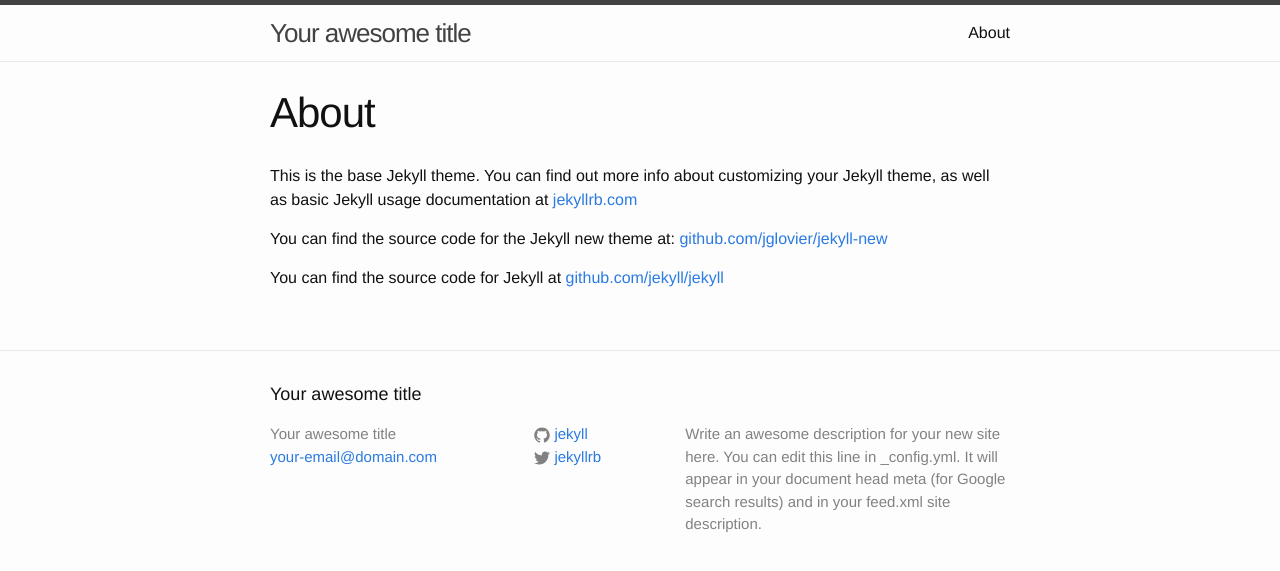
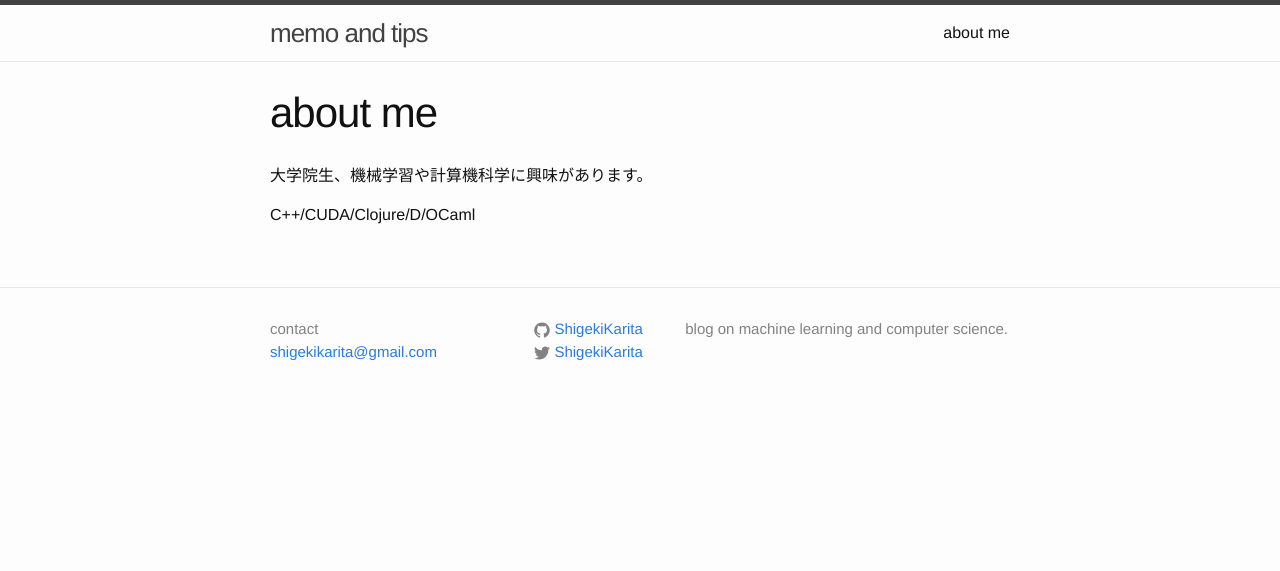
Before and after one commit to ShigekiKarita/shigekikarita.github.io, a Jekyll site: the page built from about.md, in a window 1280 px wide. Shown: the top 571 px of the page. Built offline with Jekyll 4.4.1, drawn with Linux system fonts in a browser that asks for light colours.

```diff
--- a/_config.yml
+++ b/_config.yml
@@ -1,14 +1,12 @@
 # Site settings
-title: Your awesome title
-email: your-email@domain.com
+title: memo and tips
+email: shigekikarita@gmail.com
 description: > # this means to ignore newlines until "baseurl:"
-  Write an awesome description for your new site here. You can edit this
-  line in _config.yml. It will appear in your document head meta (for
-  Google search results) and in your feed.xml site description.
+  blog on machine learning and computer science.
 baseurl: "" # the subpath of your site, e.g. /blog/
 url: "http://yourdomain.com" # the base hostname & protocol for your site
-twitter_username: jekyllrb
-github_username:  jekyll
+twitter_username: ShigekiKarita
+github_username:  ShigekiKarita
 
 # Build settings
 markdown: kramdown
--- a/_includes/footer.html
+++ b/_includes/footer.html
@@ -2,12 +2,13 @@
 
   <div class="wrapper">
 
-    <h2 class="footer-heading">{{ site.title }}</h2>
+    <!-- <h2 class="footer-heading">{{ site.title }}</h2> -->
 
     <div class="footer-col-wrapper">
       <div class="footer-col  footer-col-1">
         <ul class="contact-list">
-          <li>{{ site.title }}</li>
+          <!-- <li>{{ site.title }}</li> -->
+          <li>contact</li>
           <li><a href="mailto:{{ site.email }}">{{ site.email }}</a></li>
         </ul>
       </div>
--- a/about.md
+++ b/about.md
@@ -1,11 +1,9 @@
 ---
 layout: page
-title: About
+title: about me
 permalink: /about/
 ---
 
-This is the base Jekyll theme. You can find out more info about customizing your Jekyll theme, as well as basic Jekyll usage documentation at [jekyllrb.com](http://jekyllrb.com/)
+大学院生、機械学習や計算機科学に興味があります。
 
-You can find the source code for the Jekyll new theme at: [github.com/jglovier/jekyll-new](https://github.com/jglovier/jekyll-new)
-
-You can find the source code for Jekyll at [github.com/jekyll/jekyll](https://github.com/jekyll/jekyll)
+C++/CUDA/Clojure/D/OCaml
```
Also changed, not shown: _posts/2015-06-13-first.md (added, +16 -0 lines), _posts/2015-06-13-welcome-to-jekyll.markdown (deleted, +0 -25 lines), 1 other file.
